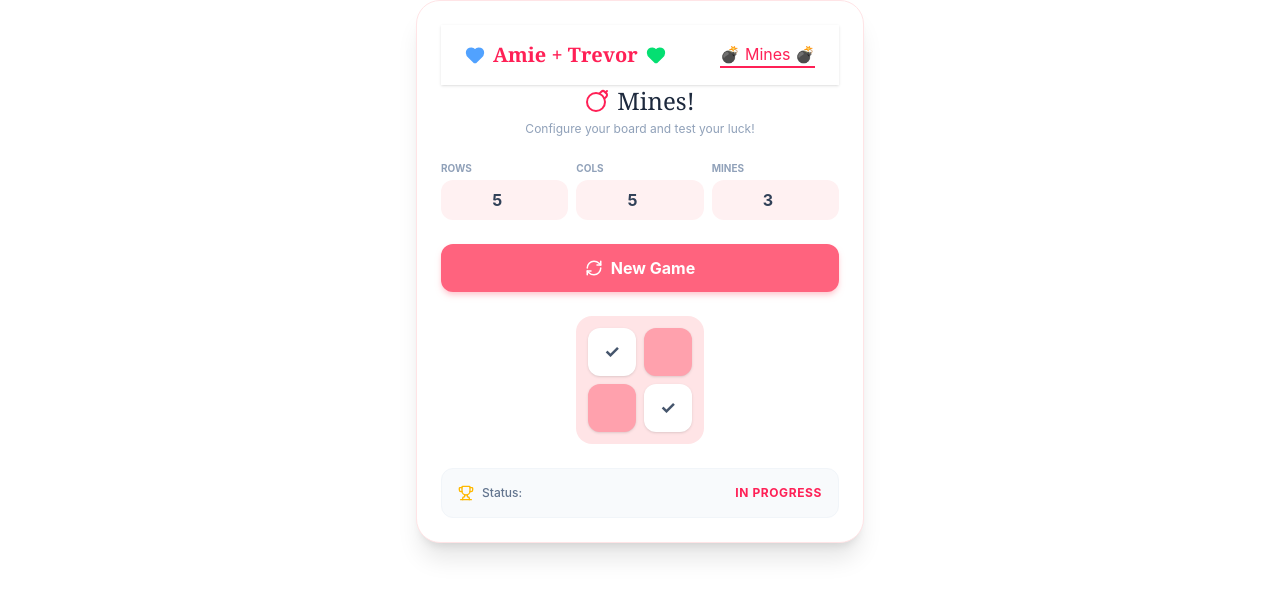
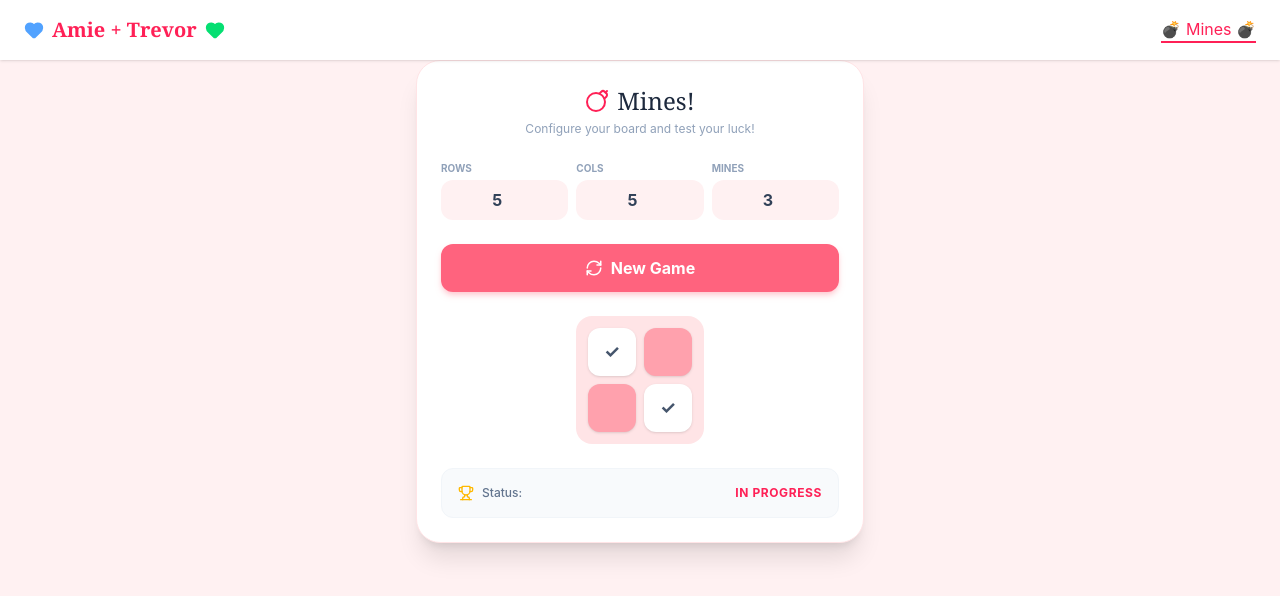
Before and after one commit to 4treess/amie, a React (Vite) app: page /mines in a window 1280 px wide. Shown: the top 596 px of the page. Built offline with nearby package versions, Linux system fonts and the light colour scheme.

Commit message:
Putting Navbar in a more intuitive place + chnage bg colour

```diff
--- a/src/Mines.jsx
+++ b/src/Mines.jsx
@@ -34,8 +34,8 @@ const Mines = () => {
   };
 
   return (
-    <div>
-      <div className="max-w-md mx-auto p-6 bg-white rounded-3xl shadow-xl border border-rose-100 font-sans text-slate-700">
+    <div className='min-h-screen bg-rose-50'>
+      {/* NAV BAR */}
       <nav className="bg-white shadow-sm px-6 py-4 flex justify-between items-center sticky top-0 z-50">
         <h1 className="text-rose-500 font-serif text-xl font-bold flex items-center gap-2">
           <Heart size={20} className="text-blue-400 fill-blue-400" /> Amie + Trevor <Heart size={20} className="text-green-400 fill-green-400" />
@@ -64,6 +64,7 @@ const Mines = () => {
         </Menu>
       </nav>
 
+      <div className="max-w-md mx-auto p-6 bg-white rounded-3xl shadow-xl border border-rose-100 font-sans text-slate-700">
         {/* HEADER & CONTROLS */}
         <div className="text-center mb-6">
           <h2 className="text-2xl font-serif text-slate-800 flex items-center justify-center gap-2">
```
Lines whose indentation alone changed are shown as unchanged.
